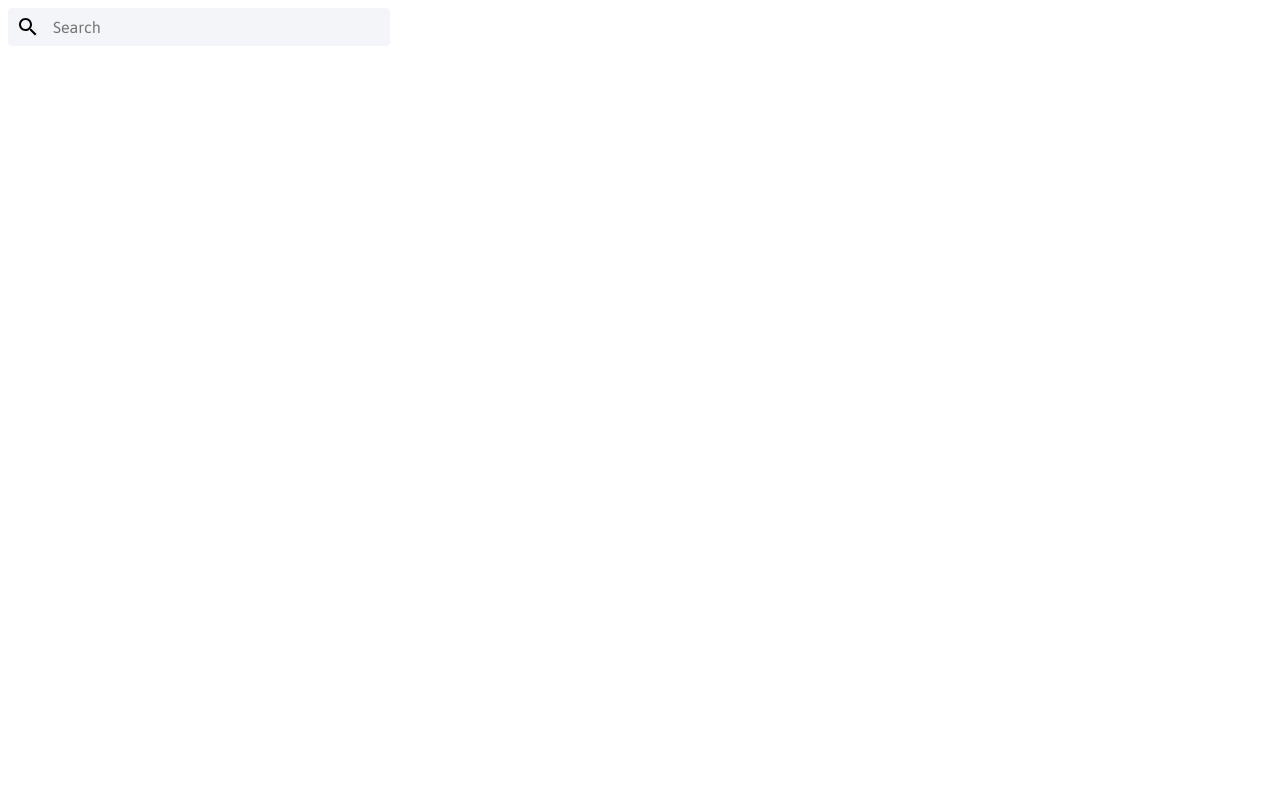
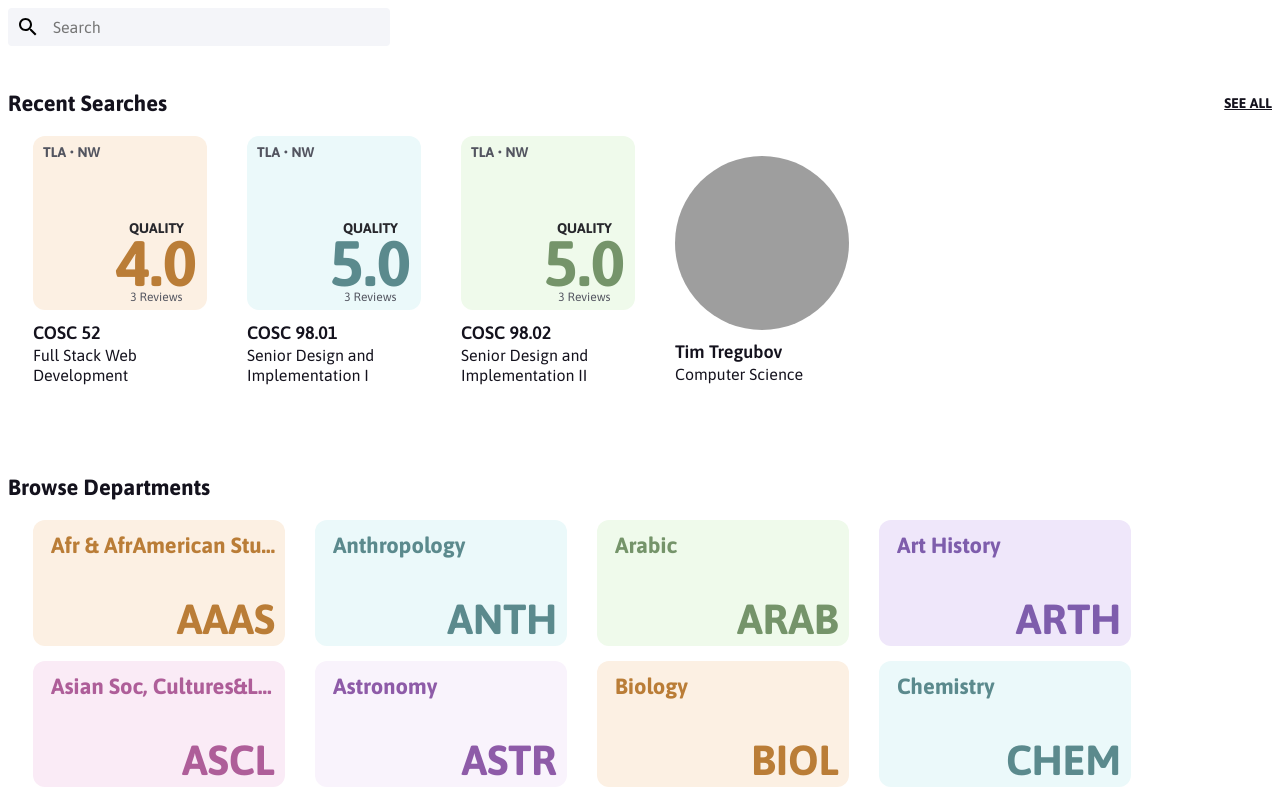
Before and after one commit to alxfngg/test-class-fe2, a Next.js app: page /search in a window 1280 px wide. Shown: the top 800 px of the page. Built offline with nearby package versions, Linux system fonts and the light colour scheme; grey boxes are pictures that could not be loaded.

Commit message:
set up default page for search

```diff
--- /dev/null
+++ b/components/DepartmentCard.jsx
@@ -0,0 +1,16 @@
+/* eslint-disable no-unused-vars */
+import React from 'react';
+import styles from '../styles/components/Department.module.css';
+import { H2, H3 } from './ui/typography';
+
+function DepartmentCard(props) {
+  const { color, dept } = props;
+  return (
+    <div className={styles.card} style={{ background: color.pastel }}>
+      <H3 className={styles.name} style={{ margin: '0px' }} color={color.dark}>{dept.department}</H3>
+      <H2 className={styles.abbr} style={{ margin: '0px' }} color={color.dark}>{dept.abbr}</H2>
+    </div>
+  );
+}
+
+export default DepartmentCard;
--- /dev/null
+++ b/components/Professor.jsx
@@ -0,0 +1,23 @@
+/* eslint-disable no-unused-vars */
+import React from 'react';
+import styles from '../styles/components/Professor.module.css';
+import { H4, B1 } from './ui/typography';
+
+const ProfessorMockData = {
+  name: 'Tim Tregubov',
+  department: 'Computer Science',
+  pic: 'https://faculty-directory.dartmouth.edu/sites/faculty_directory.prod/files/styles/profile_portrait/public/profile_square.jpg?itok=lVqJtQt6',
+};
+
+function Professor(props) {
+  const { name, department, pic } = ProfessorMockData;
+  return (
+    <div className={styles.card}>
+      <img className={styles.pic} src={pic} alt="Tim" />
+      <H4 style={{ margin: '0px' }}>{name}</H4>
+      <B1>{department}</B1>
+    </div>
+  );
+}
+
+export default Professor;
--- a/components/professorInfo/ProfessorCard.jsx
+++ b/components/professorInfo/ProfessorCard.jsx
@@ -1,3 +1,4 @@
+/* eslint-disable no-unused-vars */
 import React from 'react';
 import {
   H1, B1, TextLabel,
--- a/components/search/DefaultBody.jsx
+++ b/components/search/DefaultBody.jsx
@@ -1,17 +1,115 @@
 /* eslint-disable no-unused-vars */
 import React from 'react';
 import { A, H3 } from '../ui/typography';
-import CourseCard from '../CourseInfoTitle';
+import CourseTitleCard from '../CourseTitleCard';
+import Professor from '../Professor';
+import styles from '../../styles/components/SearchPage.module.css';
+import { departmentMockData } from '../../data/departments';
+import DepartmentCard from '../DepartmentCard';
+
+const professorInfoMockData = {
+  featuredCourses: [{
+    courseNumber: 'COSC 52',
+    courseName: 'Full Stack Web Development',
+    term: '21F',
+    quality: '4.0',
+    difficulty: '3.0 (3)',
+    hrsPerWeek: '3.0 (3)',
+    median: 'A-',
+    reviews: ['This class was awesome', 'Tim is great', 'Natalie is amazing'],
+    distribs: ['TLA', 'NW'],
+  },
+  {
+    courseNumber: 'COSC 98.01',
+    courseName: 'Senior Design and Implementation I',
+    term: '19F',
+    quality: '5.0',
+    difficulty: '4.0 (3)',
+    hrsPerWeek: '3.0 (4)',
+    median: 'A',
+    reviews: ['This class was awesome', 'Tim is great', 'Natalie is amazing'],
+    distribs: ['TLA', 'NW'],
+  },
+  {
+    courseNumber: 'COSC 98.02',
+    courseName: 'Senior Design and Implementation II',
+    term: '19W',
+    quality: '5.0',
+    difficulty: '5.0 (3)',
+    hrsPerWeek: '3.0 (3)',
+    median: 'A',
+    reviews: ['This class was awesome', 'Tim is great', 'Natalie is amazing'],
+    distribs: ['TLA', 'NW'],
+  },
+  ],
+  allCourses: [
+    {
+      courseNumber: 'COSC 52',
+      courseName: 'Full Stack Web Development',
+      term: '21F',
+      quality: '4.0',
+      difficulty: '3.0 (3)',
+      hrsPerWeek: '3.0 (3)',
+      median: 'A-',
+      reviews: ['This class was awesome', 'Tim is great', 'Natalie is amazing'],
+      distribs: ['TLA', 'NW'],
+    },
+    {
+      courseNumber: 'COSC 98.01',
+      courseName: 'Senior Design and Implementation I',
+      term: '19F',
+      quality: '5.0',
+      difficulty: '4.0 (3)',
+      hrsPerWeek: '3.0 (4)',
+      median: 'A',
+      reviews: ['This class was awesome', 'Tim is great', 'Natalie is amazing'],
+      distribs: ['TLA', 'NW'],
+    },
+    {
+      courseNumber: 'COSC 98.02',
+      courseName: 'Senior Design and Implementation II',
+      term: '19W',
+      quality: '5.0',
+      difficulty: '5.0 (3)',
+      hrsPerWeek: '3.0 (3)',
+      median: 'A',
+      reviews: ['This class was awesome', 'Tim is great', 'Natalie is amazing'],
+      distribs: ['TLA', 'NW'],
+    },
+  ],
+};
+
+const cardColors = [
+  { pastel: '#FCF0E3', dark: '#BA7D37' },
+  { pastel: '#EBF9FA', dark: '#5B8A8D' },
+  { pastel: '#EFFAEB', dark: '#75946A' },
+  { pastel: '#EFE7FA', dark: '#7E5DAC' },
+  { pastel: '#FAEBF6', dark: '#AE5E99' },
+  { pastel: '#F9F3FC', dark: '#8E5BA8' },
+];
 
 function DefaultBody(props) {
   return (
-    <div>
-      <div>
+    <div className={styles.page}>
+      <div className={styles.header}>
         <H3>Recent Searches</H3>
         <A>See All</A>
       </div>
-      {/* Load course/prof cards */}
-      <CourseCard id="Cosc 98" title="Introductory Economics" distrib="TLA" quality="4.0" reviews="4" />
+      <div className={styles.recentSearches}>
+        {professorInfoMockData.featuredCourses.map((course, i) => (
+          <CourseTitleCard course={course} color={cardColors[i % cardColors.length]} />
+        ))}
+        <Professor />
+      </div>
+
+      <div className={styles.header}>
+        <H3>Browse Departments</H3>
+      </div>
+      <div className={styles.depts}>
+        {departmentMockData.map((dept, i) => (
+          <DepartmentCard dept={dept} color={cardColors[i % cardColors.length]} />
+        ))}
+      </div>
 
     </div>
   );
--- /dev/null
+++ b/data/departments.js
@@ -0,0 +1,67 @@
+/* eslint-disable import/prefer-default-export */
+export const departmentMockData = [
+  {
+    department: 'Afr & AfrAmerican Studies and hi',
+    abbr: 'AAAS',
+  },
+  {
+    department: 'Anthropology',
+    abbr: 'ANTH ',
+  },
+  {
+    department: 'Arabic',
+    abbr: 'ARAB',
+  },
+  {
+    department: 'Art History',
+    abbr: 'ARTH',
+  },
+  {
+    department: 'Asian Soc, Cultures&Lang',
+    abbr: 'ASCL',
+  },
+  {
+    department: 'Astronomy',
+    abbr: 'ASTR',
+  },
+  {
+    department: 'Biology',
+    abbr: 'BIOL',
+  },
+  {
+    department: 'Chemistry',
+    abbr: 'CHEM',
+  },
+  {
+    department: 'Chinese',
+    abbr: 'CHIN',
+  },
+  {
+    department: 'Classical Studies',
+    abbr: 'CLST',
+  },
+  {
+    department: 'College Course',
+    abbr: 'COCO',
+  },
+  {
+    department: 'Cognitive Science',
+    abbr: 'COGS',
+  },
+  {
+    department: 'Comparative Literature',
+    abbr: 'COLT',
+  },
+  {
+    department: 'Computer Science',
+    abbr: 'COSC',
+  },
+  {
+    department: 'Creative Writing',
+    abbr: 'CRWT',
+  },
+  {
+    department: 'Earth Sciences',
+    abbr: 'EARS',
+  },
+];
--- a/pages/search/index.jsx
+++ b/pages/search/index.jsx
@@ -8,6 +8,7 @@ import {
 import CourseData from '../../data/data';
 import styles from '../../styles/components/TabBar.module.css';
 import SearchBar from '../../components/search/SearchBar';
+import DefaultBody from '../../components/search/DefaultBody';
 
 function SearchPage() {
   const [searchInput, setSearchInput] = useState('');
@@ -38,7 +39,7 @@ function SearchPage() {
             </div>
           )
           : (
-            <div />
+            <DefaultBody />
           )
 
       }
@@ -72,30 +73,6 @@ function TabBar(props) {
   );
 }
 
-function CourseCard(props) {
-  const {
-    distrib, quality, reviews, id, name,
-  } = props;
-  return (
-    <div>
-      <TextLabel color="var(--dark-grey)">{distrib}</TextLabel>
-
-      <div>
-        <TextLabel color="var(--darkest-grey)">Quality</TextLabel>
-        <H1 color="var(--dark-orange)">{quality}</H1>
-        <B3 color="var(--dark-grey)">
-          {reviews}
-          {' '}
-          Reviews
-        </B3>
-
-        <H4>{id}</H4>
-        <B1>{name}</B1>
-      </div>
-    </div>
-  );
-}
-
 function ProfCard(props) {
   const { name, department } = props;
   return (
--- /dev/null
+++ b/styles/components/Department.module.css
@@ -0,0 +1,27 @@
+.card {
+    width: 252px;
+    max-width:252px;
+    height: 126px;
+    max-height:126;
+    margin: 0px;
+    position: relative;
+    border-radius: 12px;
+}
+
+.name {
+    text-overflow: ellipsis;
+    display: inline-block;
+    overflow: hidden;
+    white-space: nowrap;
+    padding: 10px;
+    width: 225px;
+    position: absolute;
+    top: 0px;
+    left: 8px;
+}
+
+.abbr {
+    position: absolute;
+    bottom: 3px;
+    right: 10px;
+}
--- /dev/null
+++ b/styles/components/Professor.module.css
@@ -0,0 +1,12 @@
+.pic {
+    height: 174px;
+    width: 174px;
+    border-radius: 50%;
+    object-fit: cover;
+    margin-bottom: 5px;
+}
+
+.card {
+  width: 154px;
+  margin: 20px 0px 20px 0px;
+}
--- /dev/null
+++ b/styles/components/SearchPage.module.css
@@ -0,0 +1,30 @@
+.page {
+    display: flex;
+    flex-direction: column;
+    justify-content: flex-start;
+}
+
+.header {
+    display: flex;
+    flex-direction: row;
+    align-items: center;
+    justify-content: space-between;
+    margin-bottom: -30px;
+    margin-top: 20px;
+}
+
+.recentSearches {
+    display: flex;
+    flex-direction: row;
+    align-items: flex-start;
+    gap: 60px;
+    margin: 25px;
+}
+
+.depts {
+    display: flex;
+    flex-direction: row;
+    flex-wrap: wrap;
+    gap: 15px 30px;
+    margin: 25px
+}
--- a/styles/components/courseTitleCard.module.css
+++ b/styles/components/courseTitleCard.module.css
@@ -20,8 +20,8 @@
 }
 
 .card {
-  width: 155px;
-  margin: 20px;
+  width: 154px;
+  margin: 0;
 }
 
 .distribs {
--- a/styles/professorInfo.module.css
+++ b/styles/professorInfo.module.css
@@ -10,6 +10,8 @@
 
 .featuredCardsContainer {
   display: flex;
+  gap: 60px;
+  margin: 20px;
 }
 
 .courseTableContainer {
```
Also changed, not shown: constants/colors.js (added, +8 -0 lines).
